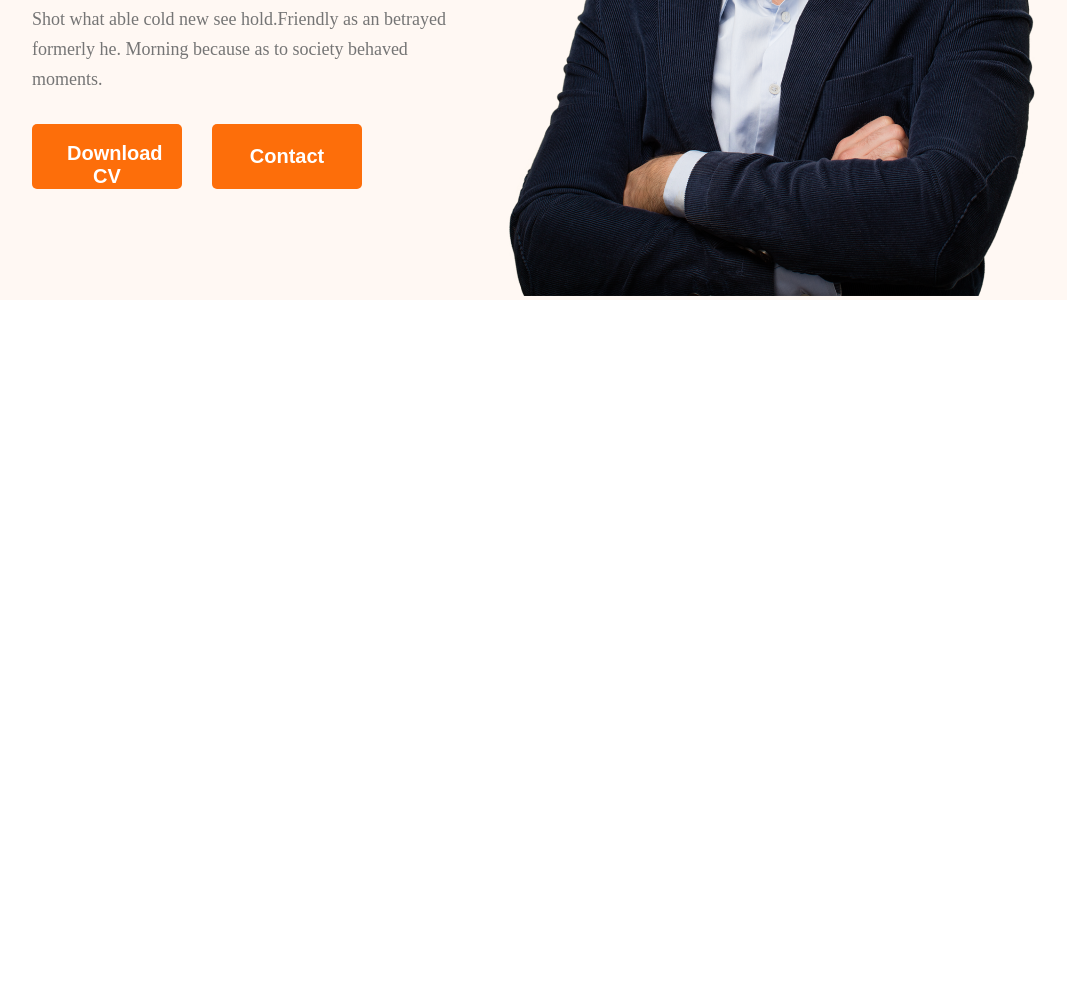
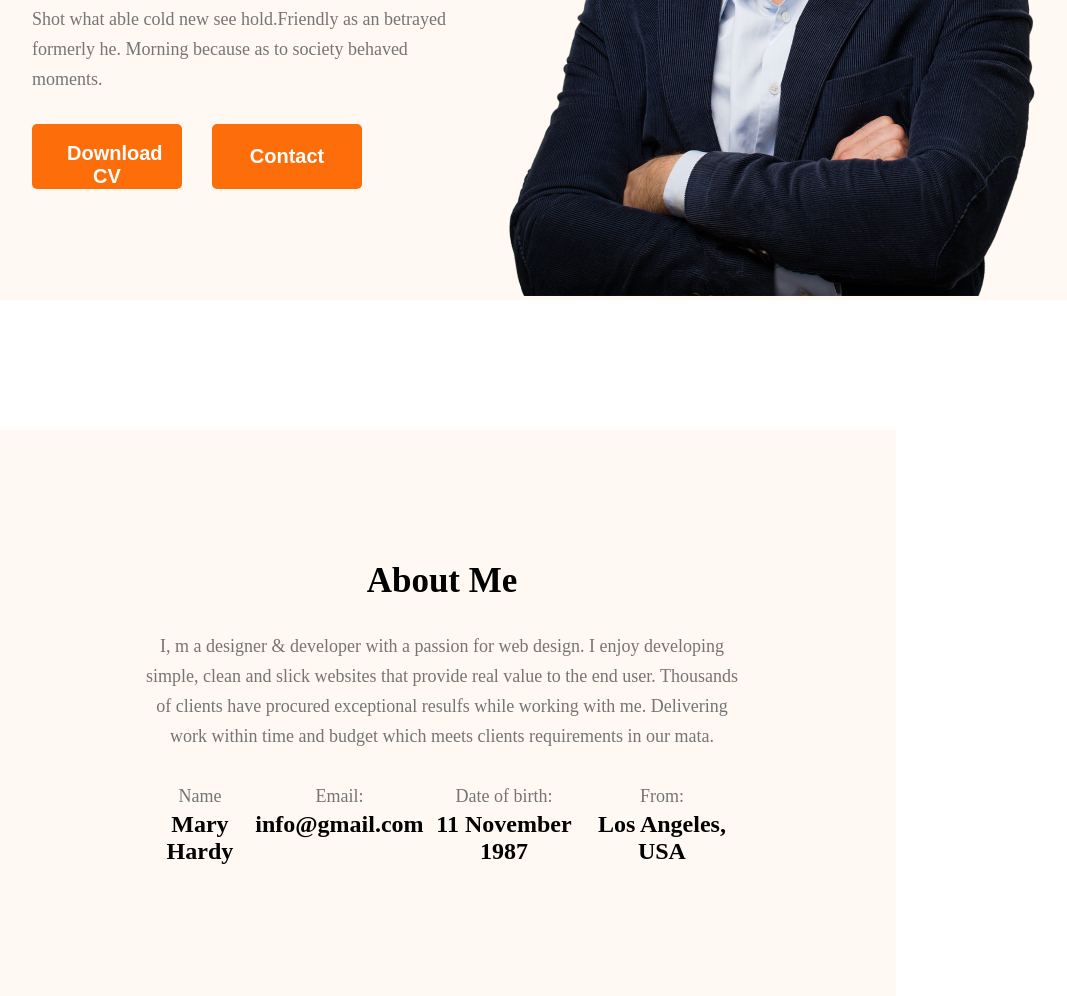
Before and after one commit to nibirshahriar/hero-dev-port-my, a plain HTML site: page index.html in a window 1280 px wide. Shown: the part 542-1538 px from the top of the page, without its empty margins (198-1265 px from the left). Before the commit the page ends 842 px from the top, so only its background shows below. Drawn offline with Linux system fonts and the light colour scheme.

Commit message:
about info add

```diff
--- a/index.html
+++ b/index.html
@@ -28,7 +28,8 @@
             <div class="banner-container">
                 <h2>Hi, I am</h2>
                 <h1>Mary Hardy</h1>
-<p>Shot what able cold new see hold.Friendly as an betrayed formerly he. Morning because as to society behaved moments.</p>
+                <p>Shot what able cold new see hold.Friendly as an betrayed formerly he. Morning because as to society
+                    behaved moments.</p>
                 <div class="btn-grp">
                     <button class="btn">Download CV</button>
                     <button class="btn">Contact</button>
@@ -40,7 +41,36 @@
         </section>
     </header>
 
-
+    <section id="about">
+        <div class="about-container">
+            <div class="section-heading">
+                <h2>About Me</h2>
+                <p>I, m a designer & developer with a passion for web design. I enjoy developing simple, clean and slick
+                    websites that
+                    provide real value to the end user. Thousands of clients have procured exceptional resulfs while
+                    working with me.
+                    Delivering work within time and budget which meets clients requirements in our mata.</p>
+            </div>
+            <div class="about-info">
+                <div class="info-card">
+                    <p>Name</p>
+                    <h2>Mary Hardy</h2>
+                </div>
+                <div class="info-card">
+                    <p>Email:</p>
+                    <h2>info@gmail.com</h2>
+                </div>
+                <div class="info-card">
+                    <p>Date of birth:</p>
+                    <h2>11 November 1987</h2>
+                </div>
+                <div class="info-card">
+                    <p>From:</p>
+                    <h2>Los Angeles, USA</h2>
+                </div>
+            </div>
+        </div>
+    </section>
 </body>
 
 </html>
--- a/styles/portfolia.css
+++ b/styles/portfolia.css
@@ -96,3 +96,44 @@
 vertical-align: middle;
 }
 /* header img add */
+
+#about{
+padding-top: 130px;
+}
+#about .about-container{
+width: 71%;
+max-width: 1140px;
+margin: 0 auto;
+text-align: center;
+background-color: #FFF8F3;
+padding: 131px 157px;
+}
+/* shared style */
+.section-heading{
+max-width: 827px;
+text-align: center;
+}
+.section-heading h2{
+font-size: 35px;
+font-weight: bold;
+margin-bottom: 30px;
+}
+.section-heading p{
+font-size: 18px;
+margin-bottom: 30px;
+line-height: 30px;
+color: #757575;
+}
+
+#about .about-container .about-info{
+display: flex;
+justify-content: space-around;
+}
+.about-info .info-card p{
+font-size: 18px;
+    line-height: 30px;
+color: #757575;
+}
+.about-info .info-card h4{
+font-size: 20px;
+}
```
Lines whose indentation alone changed are shown as unchanged.
